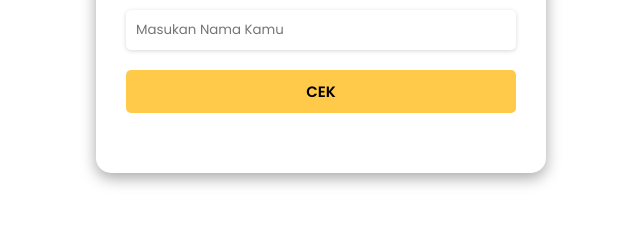
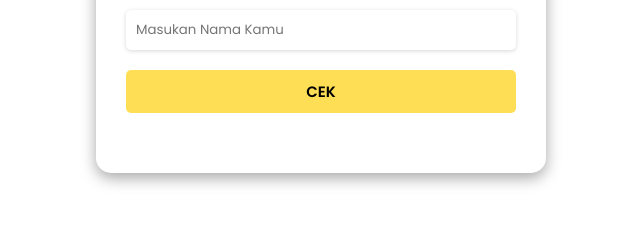
Before and after one commit to airlanggapangestu/cek-khodam, a plain HTML site: page index.html in a window 1280 px wide. Shown: the part 361-586 px from the top of the page, without its empty margins (319-959 px from the left). Drawn offline with Linux system fonts and the light colour scheme.

Commit message:
membuat cek khodam

```diff
--- a/index.html
+++ b/index.html
@@ -46,7 +46,7 @@
       border: 0px;
       border-radius: 5px;
       outline: none;
-      background-color: #ffc94a;
+      background-color: #fdde55;
     }
     input {
       font-family: "Poppins", sans-serif;
```
Also changed, not shown: script.js (deleted), style.css (deleted).
